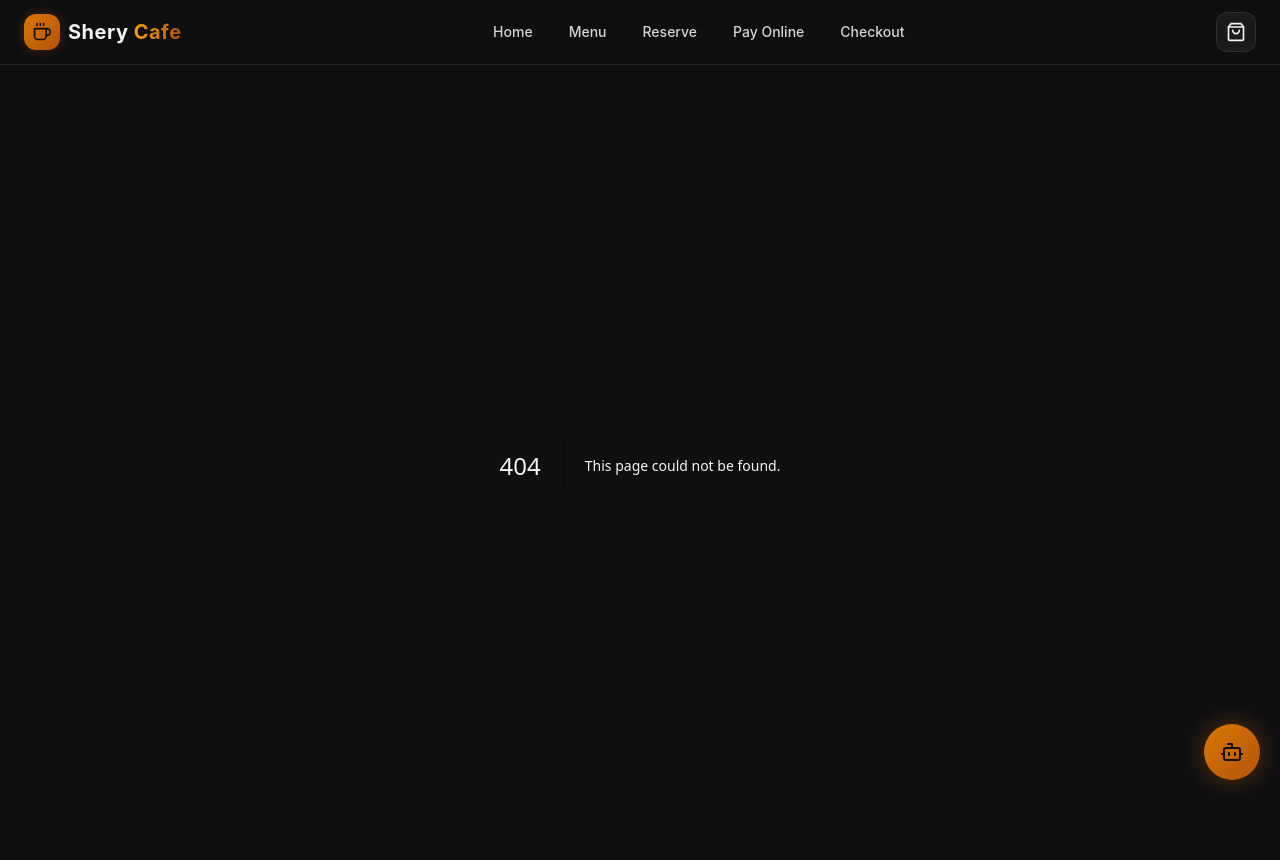
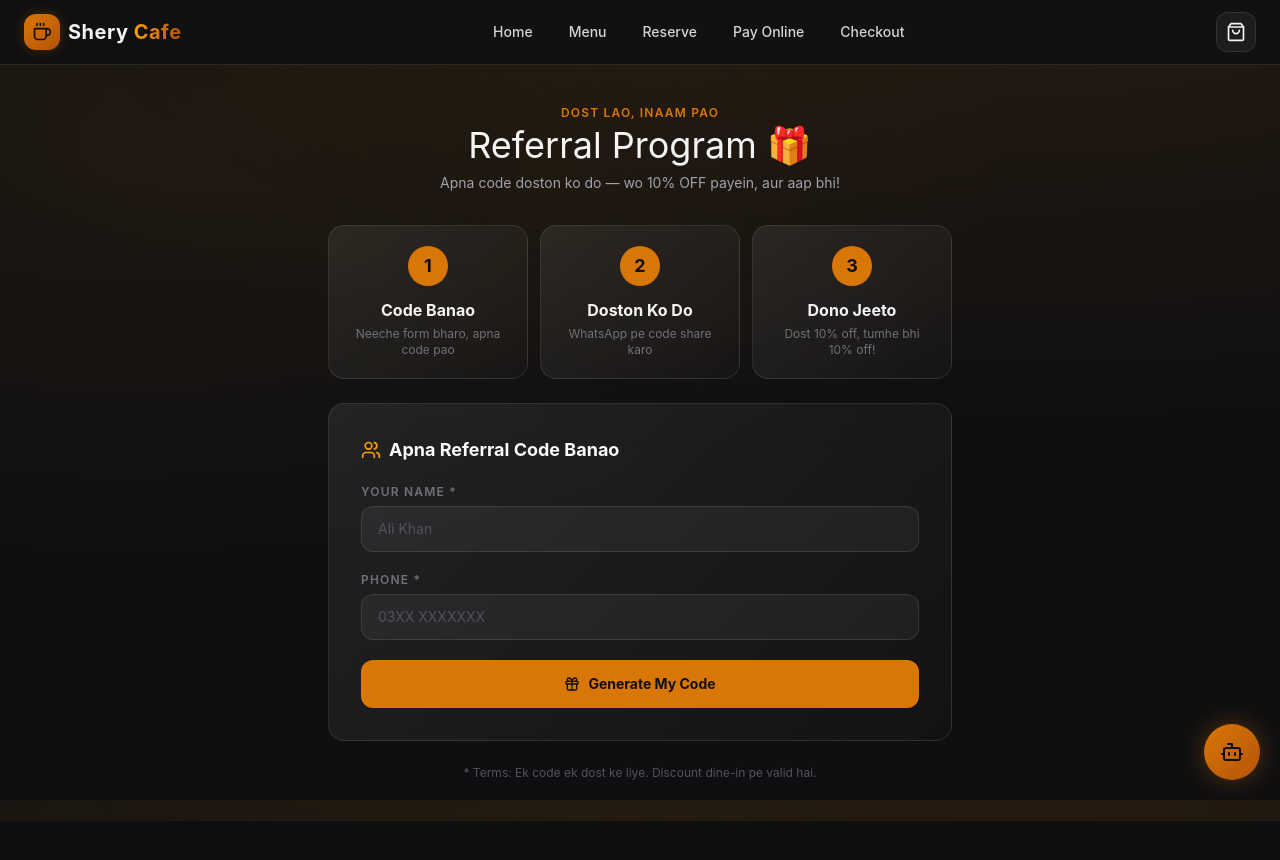
Before and after one commit to sheharyarshahid009-maker/shery-cafe-, a Next.js app: page /referral in a window 1280 px wide. Before the commit this address had no page. Shown: the top 860 px of the page. After the commit the page ends 821 px from the top, so only its background shows below. Built offline with nearby package versions, Linux system fonts and the light colour scheme.

Commit message:
referral program

```diff
--- /dev/null
+++ b/src/app/referral/page.tsx
@@ -0,0 +1,96 @@
+"use client";
+
+import { useState } from "react";
+import { motion } from "framer-motion";
+import { Gift, Copy, Check, Share2, Users } from "lucide-react";
+
+const WHATSAPP_NUMBER = "923396030012";
+
+function makeCode(name: string): string {
+  const clean = name.replace(/[^a-zA-Z]/g, "").toUpperCase().slice(0, 4) || "SHERY";
+  const num = Math.floor(1000 + Math.random() * 9000);
+  return `${clean}-${num}`;
+}
+
+export default function ReferralPage() {
+  const [form, setForm] = useState({ name: "", phone: "" });
+  const [code, setCode] = useState("");
+  const [copied, setCopied] = useState(false);
+
+  const generate = (e: React.FormEvent) => {
+    e.preventDefault();
+    const newCode = makeCode(form.name);
+    setCode(newCode);
+    const msg =
+      `*New Referral Registration 🎁*\n` +
+      `-------------------------\n` +
+      `Name: ${form.name}\n` +
+      `Phone: ${form.phone}\n` +
+      `Referral Code: ${newCode}\n` +
+      `-------------------------`;
+    window.open(`https://wa.me/${WHATSAPP_NUMBER}?text=${encodeURIComponent(msg)}`, "_blank");
+  };
+
+  const copy = () => {
+    navigator.clipboard.writeText(code);
+    setCopied(true);
+    setTimeout(() => setCopied(false), 2000);
+  };
+
+  const share = () => {
+    const msg =
+      `🎁 Shery Cafe me mera referral code use karo: *${code}*\n\n` +
+      `Tumhe 10% OFF milega aur mujhe bhi! 😍\n` +
+      `Visit: https://shery-cafe.vercel.app`;
+    window.open(`https://wa.me/?text=${encodeURIComponent(msg)}`, "_blank");
+  };
+
+  const inputCls = "w-full rounded-xl border border-white/10 bg-white/5 px-4 py-3 text-sm text-zinc-100 placeholder:text-zinc-600 outline-none transition focus:border-gold-500/50";
+  const labelCls = "mb-1.5 block text-xs font-semibold uppercase tracking-widest text-zinc-500";
+
+  return (
+    <div className="mx-auto max-w-2xl px-4 py-10 sm:px-6">
+      <p className="text-center text-xs font-semibold uppercase tracking-widest text-gold-500">Dost Lao, Inaam Pao</p>
+      <h1 className="section-title mt-1 text-center">Referral Program 🎁</h1>
+      <p className="mx-auto mt-2 max-w-xl text-center text-sm text-zinc-400">Apna code doston ko do — wo 10% OFF payein, aur aap bhi!</p>
+      <div className="mt-8 grid gap-3 sm:grid-cols-3">
+        {[
+          { step: "1", title: "Code Banao", desc: "Neeche form bharo, apna code pao" },
+          { step: "2", title: "Doston Ko Do", desc: "WhatsApp pe code share karo" },
+          { step: "3", title: "Dono Jeeto", desc: "Dost 10% off, tumhe bhi 10% off!" },
+        ].map((s, i) => (
+          <motion.div key={s.step} initial={{ opacity: 0, y: 16 }} animate={{ opacity: 1, y: 0 }} transition={{ delay: i * 0.1 }} className="glass p-5 text-center">
+            <div className="mx-auto grid h-10 w-10 place-items-center rounded-full bg-gold-500 text-lg font-bold text-ink-950">{s.step}</div>
+            <p className="mt-3 font-bold text-zinc-100">{s.title}</p>
+            <p className="mt-1 text-xs text-zinc-500">{s.desc}</p>
+          </motion.div>
+        ))}
+      </div>
+      {!code ? (
+        <motion.form initial={{ opacity: 0, y: 16 }} animate={{ opacity: 1, y: 0 }} onSubmit={generate} className="glass mt-6 space-y-5 p-6 sm:p-8">
+          <h2 className="flex items-center gap-2 text-lg font-bold text-zinc-50"><Users className="h-5 w-5 text-gold-400" /> Apna Referral Code Banao</h2>
+          <div><label className={labelCls}>Your Name *</label><input required value={form.name} onChange={(e) => setForm({ ...form, name: e.target.value })} placeholder="Ali Khan" className={inputCls} /></div>
+          <div><label className={labelCls}>Phone *</label><input required value={form.phone} onChange={(e) => setForm({ ...form, phone: e.target.value })} placeholder="03XX XXXXXXX" className={inputCls} /></div>
+          <button type="submit" className="flex w-full items-center justify-center gap-2 rounded-xl bg-gold-500 px-4 py-3.5 text-sm font-bold text-ink-950 transition hover:bg-gold-400">
+            <Gift className="h-4 w-4" /> Generate My Code
+          </button>
+        </motion.form>
+      ) : (
+        <motion.div initial={{ opacity: 0, scale: 0.95 }} animate={{ opacity: 1, scale: 1 }} className="glass mt-6 p-6 text-center sm:p-8">
+          <p className="text-xs font-semibold uppercase tracking-widest text-zinc-500">Your Referral Code</p>
+          <div className="mx-auto mt-3 flex max-w-xs items-center justify-between rounded-2xl border-2 border-dashed border-gold-500/50 bg-gold-500/10 px-6 py-4">
+            <span className="font-mono text-2xl font-bold tracking-wider text-gold-400">{code}</span>
+            <button onClick={copy} className="text-gold-400 hover:text-gold-300" aria-label="Copy code">{copied ? <Check className="h-5 w-5" /> : <Copy className="h-5 w-5" />}</button>
+          </div>
+          {copied && <p className="mt-2 text-xs font-semibold text-green-400">Copied! ✅</p>}
+          <button onClick={share} className="mx-auto mt-5 flex items-center gap-2 rounded-xl bg-green-600 px-6 py-3 text-sm font-bold text-white transition hover:bg-green-500">
+            <Share2 className="h-4 w-4" /> WhatsApp Pe Share Karo
+          </button>
+          <p className="mt-4 text-xs text-zinc-500">Jab dost ye code use karke aayega, dono ko 10% discount milega!</p>
+          <button onClick={() => { setCode(""); setForm({ name: "", phone: "" }); }} className="mt-3 text-xs text-zinc-500 underline hover:text-zinc-300">Naya code banao</button>
+        </motion.div>
+      )}
+      <p className="mt-6 text-center text-xs text-zinc-600">* Terms: Ek code ek dost ke liye. Discount dine-in pe valid hai.</p>
+    </div>
+  );
+}
```
